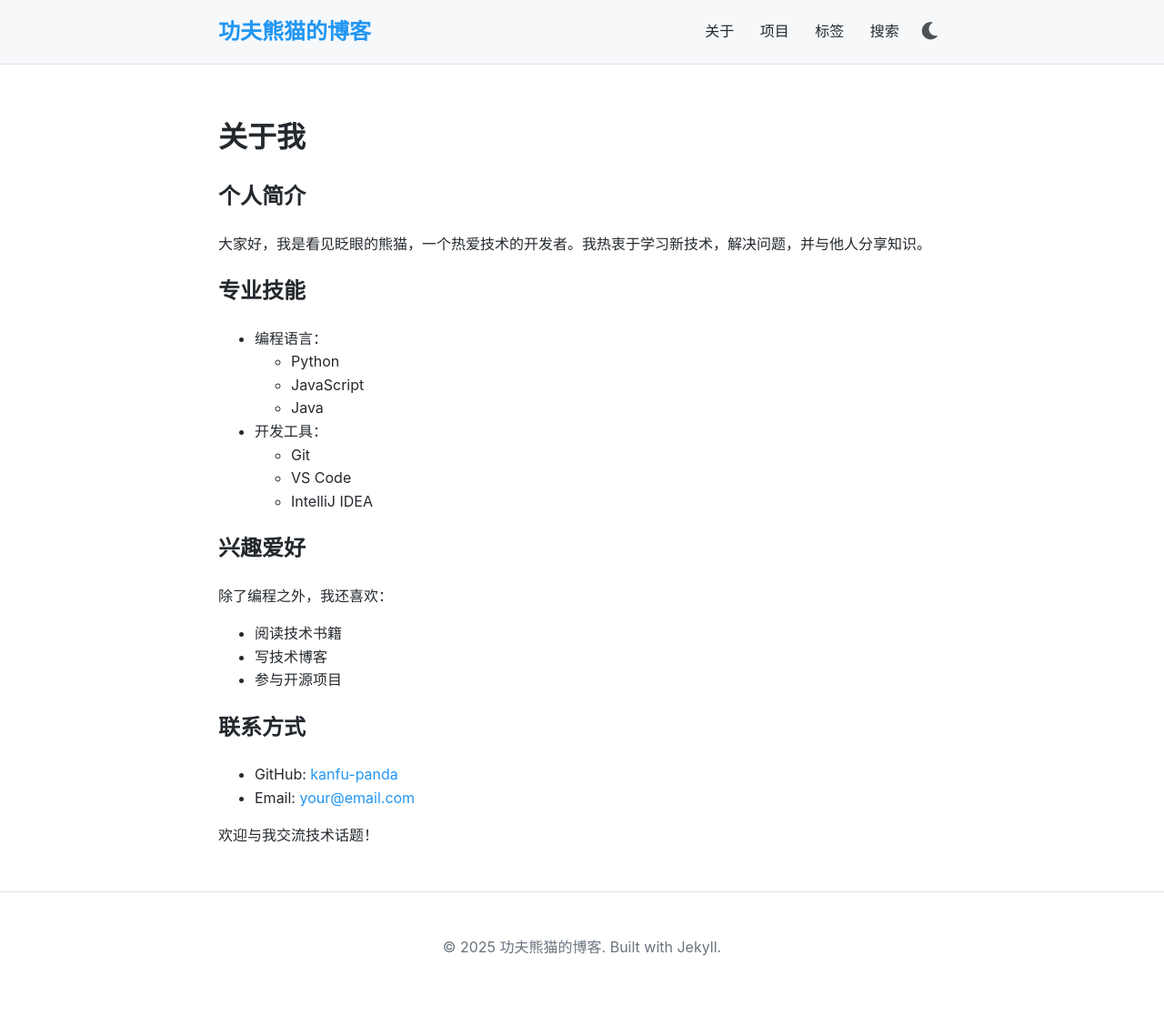
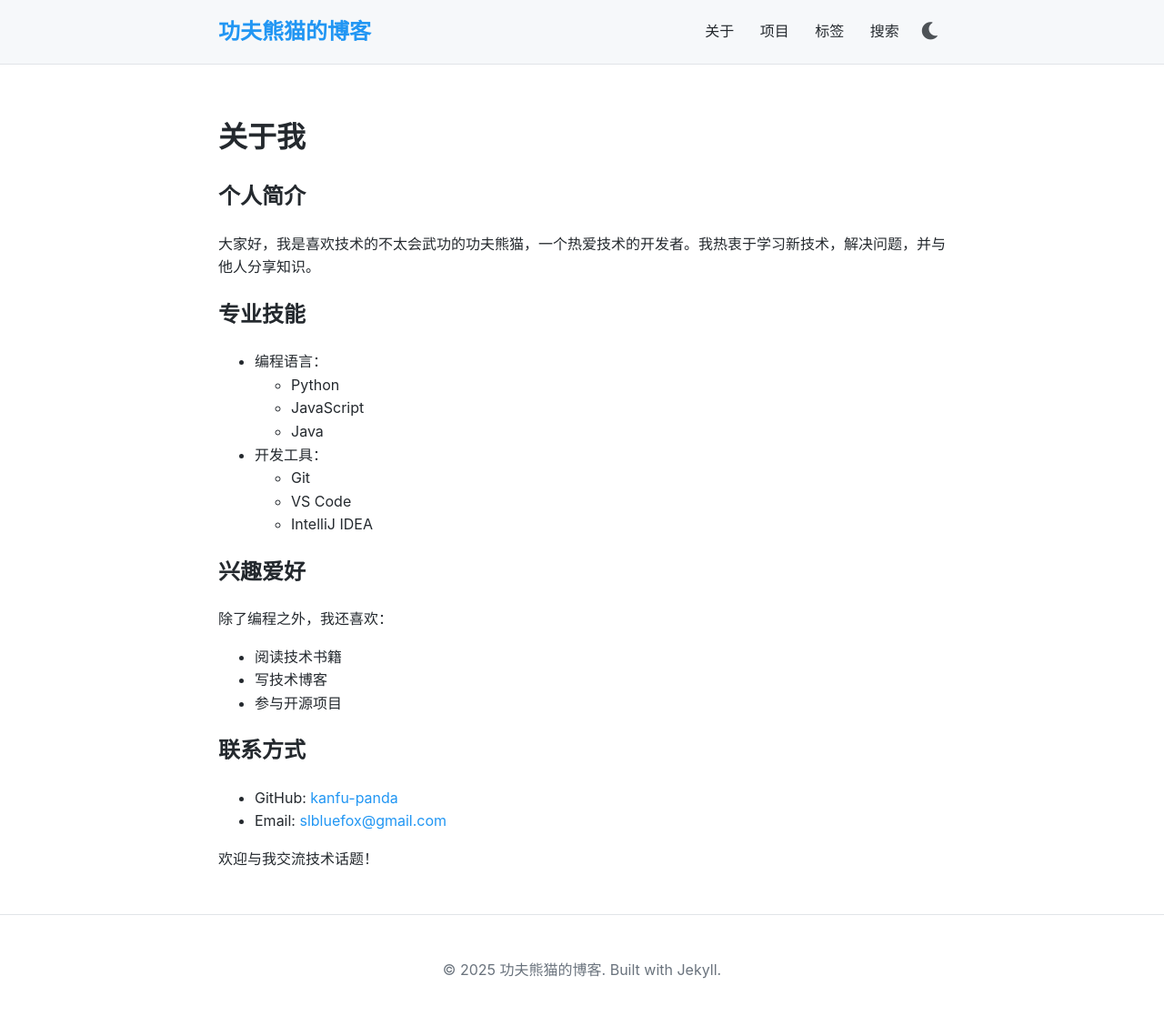
Before and after one commit to kanfu-panda/kanfu-panda.github.io, a Jekyll site: the page built from about.md, in a window 1280 px wide. Shown: the whole page at 91% size. Built offline with Jekyll 4.4.1, drawn with Linux system fonts in a browser that asks for light colours; comment, search, counter and statistics services are not loaded; before the commit the page ends 1102 px from its top, so only the background shows below that.

Commit message:
部分内容更新

```diff
--- a/about.md
+++ b/about.md
@@ -8,7 +8,7 @@ permalink: /about/
 
 ## 个人简介
 
-大家好，我是看见眨眼的熊猫，一个热爱技术的开发者。我热衷于学习新技术，解决问题，并与他人分享知识。
+大家好，我是喜欢技术的不太会武功的功夫熊猫，一个热爱技术的开发者。我热衷于学习新技术，解决问题，并与他人分享知识。
 
 ## 专业技能
 
@@ -32,6 +32,6 @@ permalink: /about/
 ## 联系方式
 
 - GitHub: [kanfu-panda](https://github.com/kanfu-panda)
-- Email: [your@email.com](mailto:your@email.com)
+- Email: [slbluefox@gmail.com](mailto:slbluefox@gmail.com)
 
 欢迎与我交流技术话题！
```
Also changed, not shown: index.md (+1 -1 lines).
